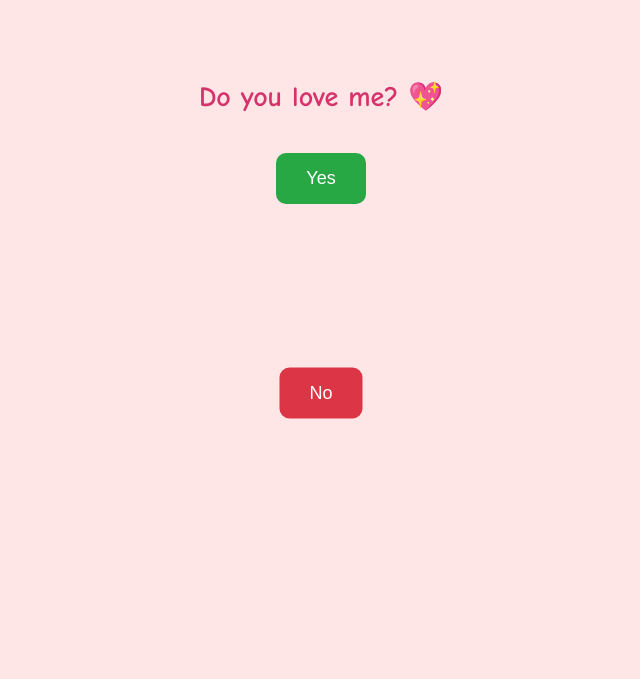
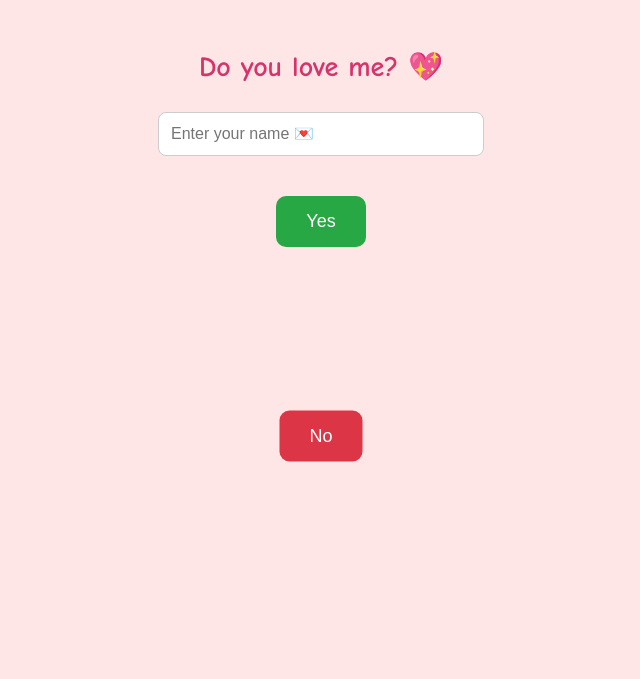
Before and after one commit to 88Chinmay88/Love_me, a plain HTML site: page index.html in a window 1280 px wide. Shown: the whole page, without its empty margins (319-959 px from the left). Drawn offline with Linux system fonts and the light colour scheme.

Commit message:
Update index.html

```diff
--- a/index.html
+++ b/index.html
@@ -9,16 +9,25 @@
       font-family: 'Comic Sans MS', cursive;
       background-color: #ffe6e6;
       text-align: center;
-      padding-top: 60px;
+      padding: 20px;
       margin: 0;
       overflow: hidden;
-      height: 100vh;
     }
 
     h1 {
       color: #d6336c;
       font-size: 28px;
-      margin: 20px;
+      margin-top: 30px;
+    }
+
+    input {
+      padding: 12px;
+      font-size: 16px;
+      border-radius: 8px;
+      border: 1px solid #ccc;
+      margin-top: 10px;
+      width: 80%;
+      max-width: 300px;
     }
 
     #buttons {
@@ -60,15 +69,22 @@
 
   <h1>Do you love me? 💖</h1>
 
-  <div id="buttons">
-    <button id="yesBtn">Yes</button>
-    <button id="noBtn">No</button>
-  </div>
+  <form id="loveForm" action="https://formspree.io/f/xzzeollb" method="POST">
+    <input type="text" name="name" id="nameInput" placeholder="Enter your name 💌" required>
+    <input type="hidden" name="love" value="Yes">
+
+    <div id="buttons">
+      <button type="submit" id="yesBtn">Yes</button>
+      <button type="button" id="noBtn">No</button>
+    </div>
+  </form>
 
   <script>
     const noBtn = document.getElementById('noBtn');
     const yesBtn = document.getElementById('yesBtn');
     const buttonsContainer = document.getElementById('buttons');
+    const form = document.getElementById('loveForm');
+    const nameInput = document.getElementById('nameInput');
 
     let pointerX = 0;
     let pointerY = 0;
@@ -95,7 +111,7 @@
       const dy = pointerY - btnY;
       const distance = Math.sqrt(dx * dx + dy * dy);
 
-      const moveDistance = 70; // super fast
+      const moveDistance = 70;
       if (distance < 150) {
         const angle = Math.atan2(dy, dx);
         const offsetX = -Math.cos(angle) * moveDistance;
@@ -120,8 +136,14 @@
 
     moveNoButtonFast();
 
-    yesBtn.addEventListener('click', () => {
-      alert("YAY! I love you too 💘");
+    form.addEventListener('submit', (e) => {
+      const name = nameInput.value.trim();
+      if (name === '') {
+        e.preventDefault();
+        alert("Please enter your name first! 😢");
+      } else {
+        alert(`Aww ${name}, I love you too! 🥰`);
+      }
     });
   </script>
 
```
